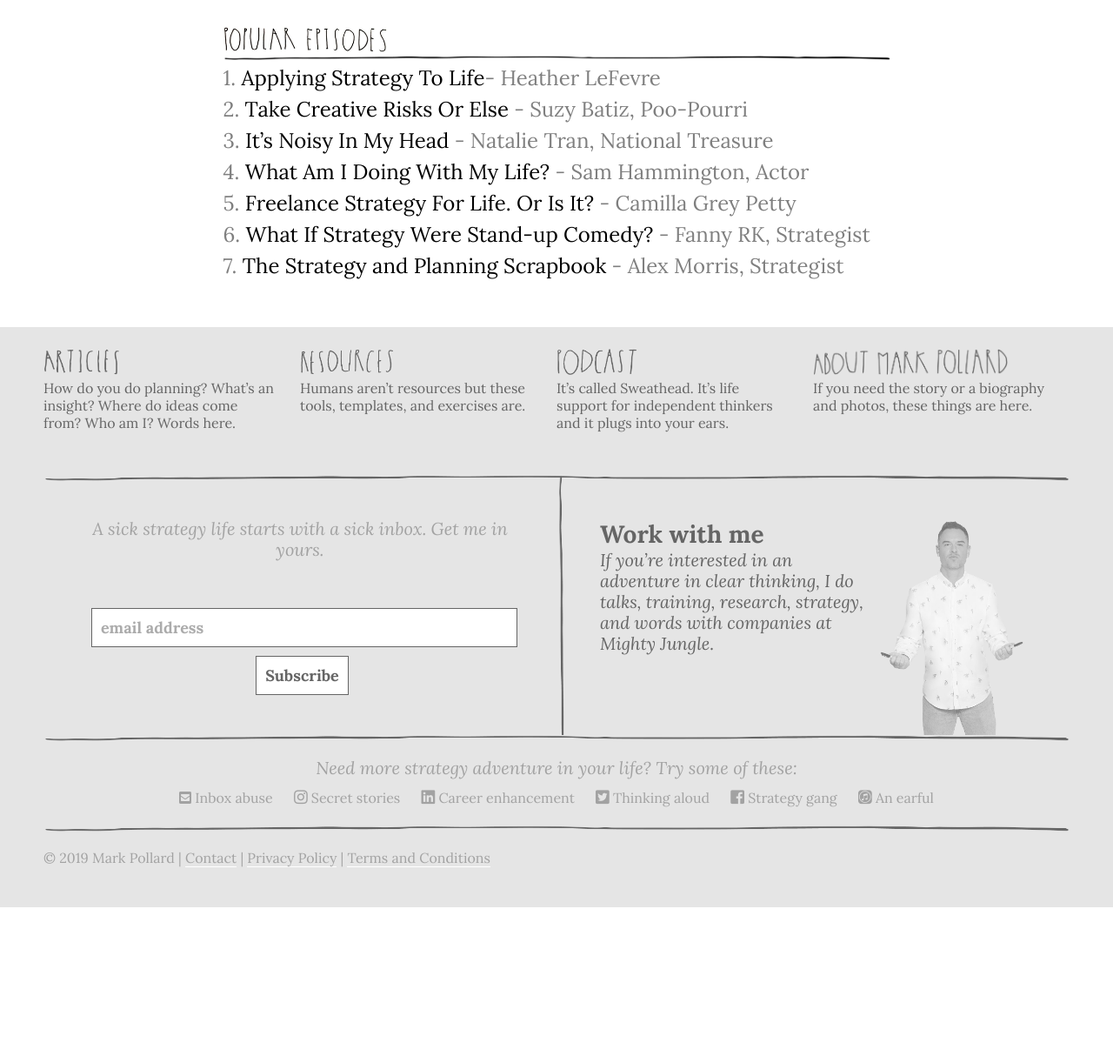
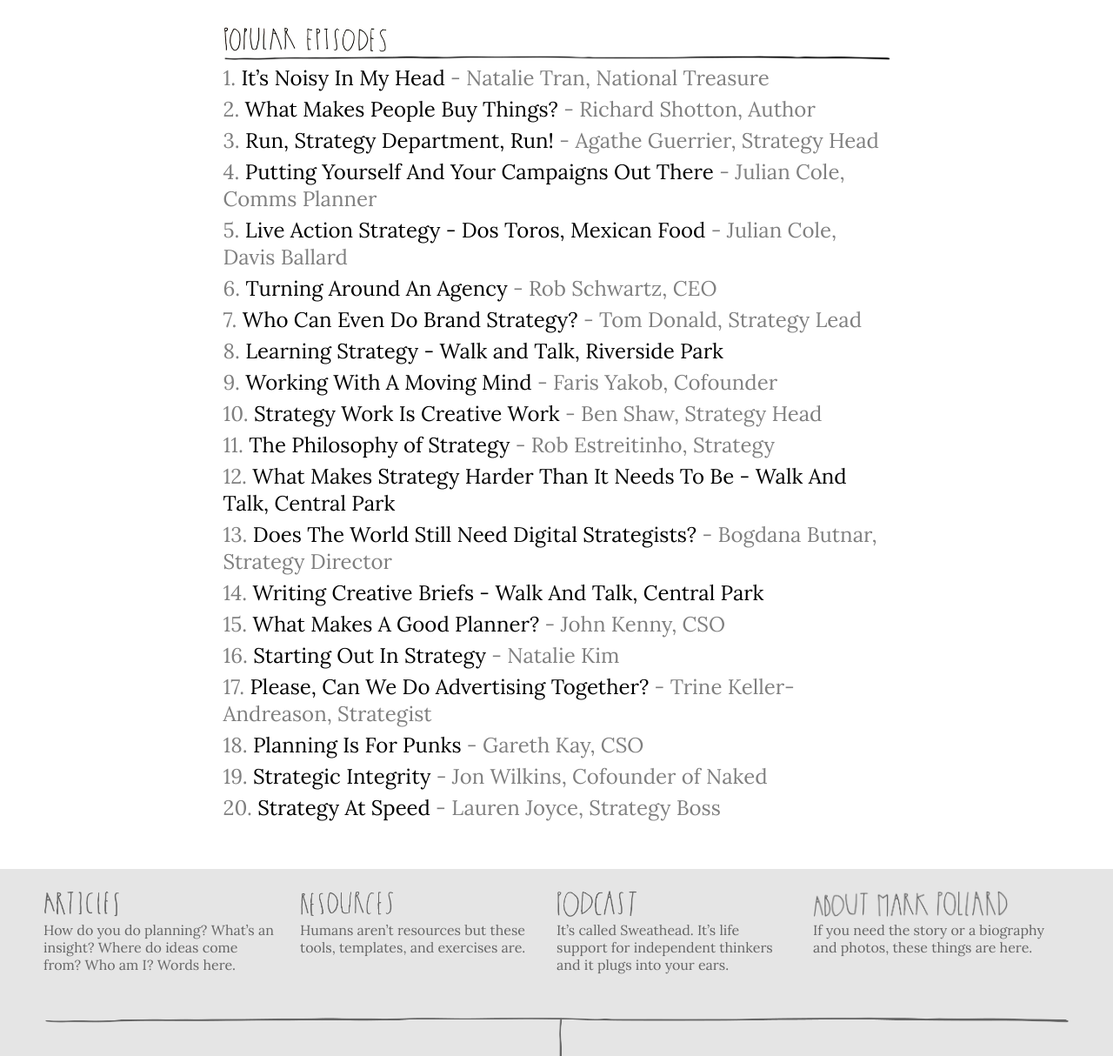
Before and after one commit to markhpollard/markhpollard.github.io, a Jekyll site: the page built from podcast.md, in a window 1280 px wide and 1400 px high, scrolled down 352 px. Shown: the part 186-1400 px from the top of the window at 87% size. Built offline with Jekyll 4.4.1, drawn with Linux system fonts in a browser that asks for light colours; nearby versions of some CDN libraries; before the commit the page ends 1581 px from its top, so only the background shows below that.

Commit message:
Updated Podcast

```diff
--- a/podcast.md
+++ b/podcast.md
@@ -8,16 +8,42 @@
 layout: podcast
 ---
 
-#### 1. [Applying Strategy To Life](https://anchor.fm/sweathead-with-mark-pollard/episodes/Applying-Strategy-To-Life---Heather-LeFevre--Strategist--Author-e2splb)- Heather LeFevre
+#### 1. [It's Noisy In My Head](https://anchor.fm/sweathead-with-mark-pollard/episodes/Its-Noisy-In-My-Head---Natalie-Tran--National-Treasure-e2pnfp) - Natalie Tran, National Treasure
 
-#### 2. [Take Creative Risks Or Else](https://anchor.fm/sweathead-with-mark-pollard/episodes/Take-Creative-Risks-Or-Else---Suzy-Batiz--Poo-Pourri-e2thoj) - Suzy Batiz, Poo-Pourri
+#### 2. [What Makes People Buy Things?](https://anchor.fm/sweathead-with-mark-pollard/episodes/What-Makes-People-Buy-Things----Richard-Shotton--Data-Boss-e1af1i) - Richard Shotton, Author
 
-#### 3. [It's Noisy In My Head](https://anchor.fm/sweathead-with-mark-pollard/episodes/Its-Noisy-In-My-Head---Natalie-Tran--National-Treasure-e2pnfp) - Natalie Tran, National Treasure
+#### 3. [Run, Strategy Department, Run!](https://anchor.fm/sweathead-with-mark-pollard/episodes/Run--Strategy-Department--Run----Agathe-Guerrier--Strategy-Head-e1o81s) - Agathe Guerrier, Strategy Head
 
-#### 4. [What Am I Doing With My Life?](https://anchor.fm/sweathead-with-mark-pollard/episodes/What-Am-I-Doing-With-My-Life----Sam-Hammington--Actor-e2oor8) - Sam Hammington, Actor
+#### 4. [Putting Yourself And Your Campaigns Out There](https://anchor.fm/sweathead-with-mark-pollard/episodes/Putting-Yourself-And-Your-Campaigns-Out-There---Julian-Cole--Comms-Planner-e3vmjf) - Julian Cole, Comms Planner
 
-#### 5. [Freelance Strategy For Life. Or Is It?](https://anchor.fm/sweathead-with-mark-pollard/episodes/Freelance-Strategy-For-Life--Or-Is-It----Camilla-Grey-Petty--Freelance-Strategist-e2kenc) - Camilla Grey Petty
+#### 5. [Live Action Strategy - Dos Toros, Mexican Food](https://anchor.fm/sweathead-with-mark-pollard/episodes/Live-Action-Strategy---Dos-Toros--Mexican-Food---Julian-Cole--Davis-Ballard-e45kk9) - Julian Cole, Davis Ballard
 
-#### 6. [What If Strategy Were Stand-up Comedy?](https://anchor.fm/sweathead-with-mark-pollard/episodes/What-If-Strategy-Were-Stand-up-Comedy----Fanny-RK--Strategist-e2hvvq) - Fanny RK, Strategist
+#### 6. [Turning Around An Agency](https://anchor.fm/sweathead-with-mark-pollard/episodes/Turning-Around-An-Agency---Rob-Schwartz--CEO-e57qae) - Rob Schwartz, CEO
 
-#### 7. [The Strategy and Planning Scrapbook](https://anchor.fm/sweathead-with-mark-pollard/episodes/The-Strategy-and-Planning-Scrapbook---Alex-Morris--Strategist-e2fjp4) - Alex Morris, Strategist
+#### 7. [Who Can Even Do Brand Strategy?](https://anchor.fm/sweathead-with-mark-pollard/episodes/Who-Can-Even-Do-Brand-Strategy----Tom-Donald--Strategy-Lead-e39rhq) - Tom Donald, Strategy Lead
+
+#### 8. [Learning Strategy - Walk and Talk, Riverside Park](https://anchor.fm/sweathead-with-mark-pollard/episodes/Learning-Strategy---Walk-and-Talk--Riverside-Park-e42qpr)
+
+#### 9. [Working With A Moving Mind](https://anchor.fm/sweathead-with-mark-pollard/episodes/Working-With-A-Moving-Mind---Faris-Yakob--Cofounder-e4p2jo) - Faris Yakob, Cofounder
+
+#### 10. [Strategy Work Is Creative Work](https://anchor.fm/sweathead-with-mark-pollard/episodes/Strategy-Work-Is-Creative-Work---Ben-Shaw--Strategy-Head-e5aoqp) - Ben Shaw, Strategy Head
+
+#### 11. [The Philosophy of Strategy](https://anchor.fm/sweathead-with-mark-pollard/episodes/The-Philosophy-of-Strategy---Rob-Estreitinho--Strategy-e1b413) - Rob Estreitinho, Strategy
+
+#### 12. [What Makes Strategy Harder Than It Needs To Be - Walk And Talk, Central Park](https://anchor.fm/sweathead-with-mark-pollard/episodes/What-Makes-Strategy-Harder-Than-It-Needs-To-Be---Walk-And-Talk--Central-Park-e40ga5)
+
+#### 13. [Does The World Still Need Digital Strategists?](https://anchor.fm/sweathead-with-mark-pollard/episodes/Does-The-World-Still-Need-Digital-Strategists----Bogdana-Butnar--Strategy-Director-e4rc56) - Bogdana Butnar, Strategy Director
+
+#### 14. [Writing Creative Briefs - Walk And Talk, Central Park](https://anchor.fm/sweathead-with-mark-pollard/episodes/Writing-Creative-Briefs---Walk-And-Talk--Central-Park--Memorial-Day-Weekend-e4537g)
+
+#### 15. [What Makes A Good Planner?](https://anchor.fm/sweathead-with-mark-pollard/episodes/What-Makes-A-Good-Planner----John-Kenny--CSO-e3l68c) - John Kenny, CSO
+
+#### 16. [Starting Out In Strategy](https://anchor.fm/sweathead-with-mark-pollard/episodes/Starting-Out-In-Strategy---Natalie-Kim-e1af34) - Natalie Kim
+
+#### 17. [Please, Can We Do Advertising Together?](https://anchor.fm/sweathead-with-mark-pollard/episodes/Please--Can-We-Do-Advertising-Together----Trine-Keller-Andreason--Strategist-e4g4gb) - Trine Keller-Andreason, Strategist
+
+#### 18. [Planning Is For Punks](https://anchor.fm/sweathead-with-mark-pollard/episodes/Planning-Is-For-Punks---Gareth-Kay--CSO-e1im3e) - Gareth Kay, CSO
+
+#### 19. [Strategic Integrity](https://anchor.fm/sweathead-with-mark-pollard/episodes/Strategic-Integrity---Jon-Wilkins--Cofounder-of-Naked-e4vqb3) - Jon Wilkins, Cofounder of Naked
+
+#### 20. [Strategy At Speed](https://anchor.fm/sweathead-with-mark-pollard/episodes/Strategy-At-Speed---Lauren-Joyce--Strategy-Boss-e4iibs) - Lauren Joyce, Strategy Boss
```
